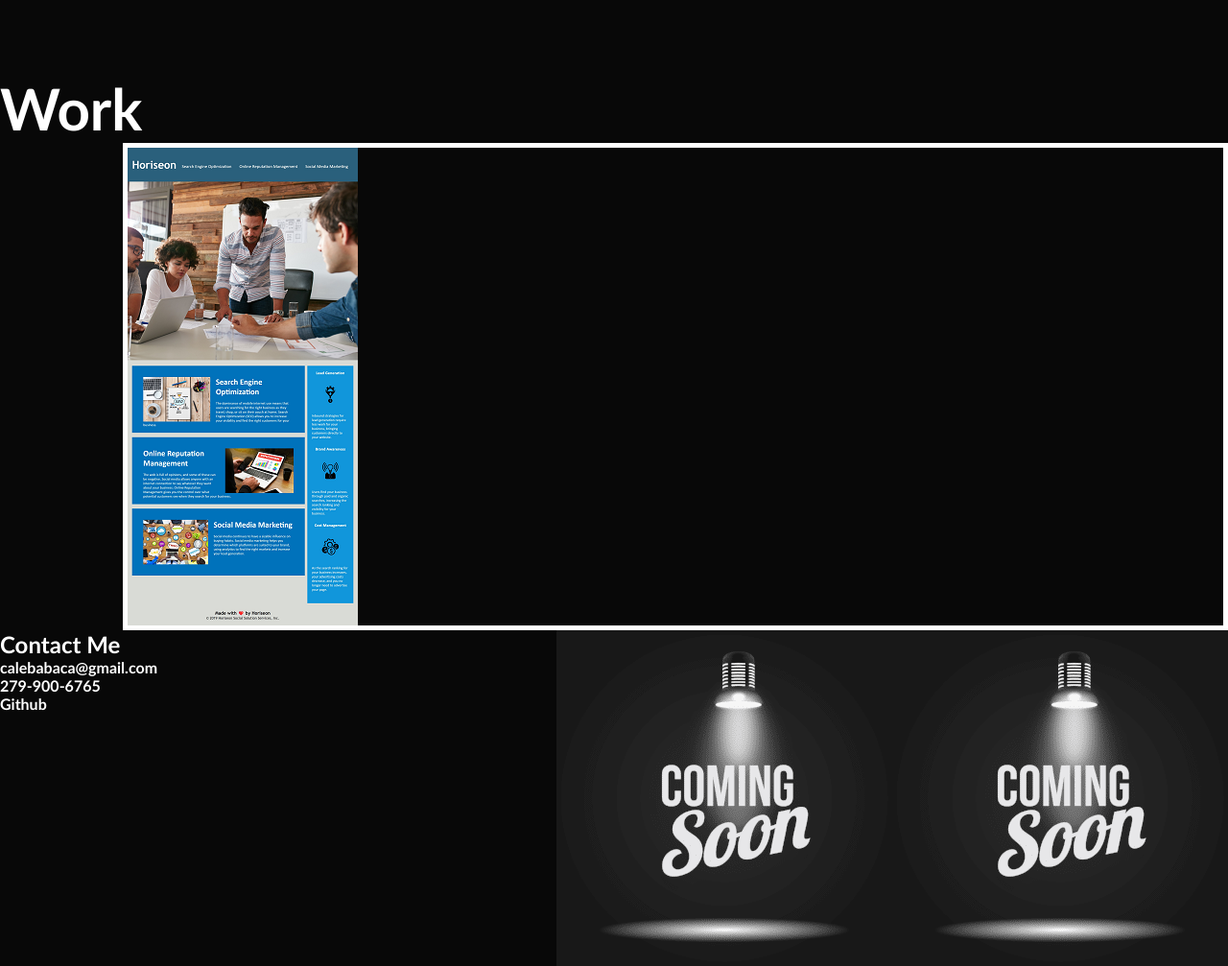
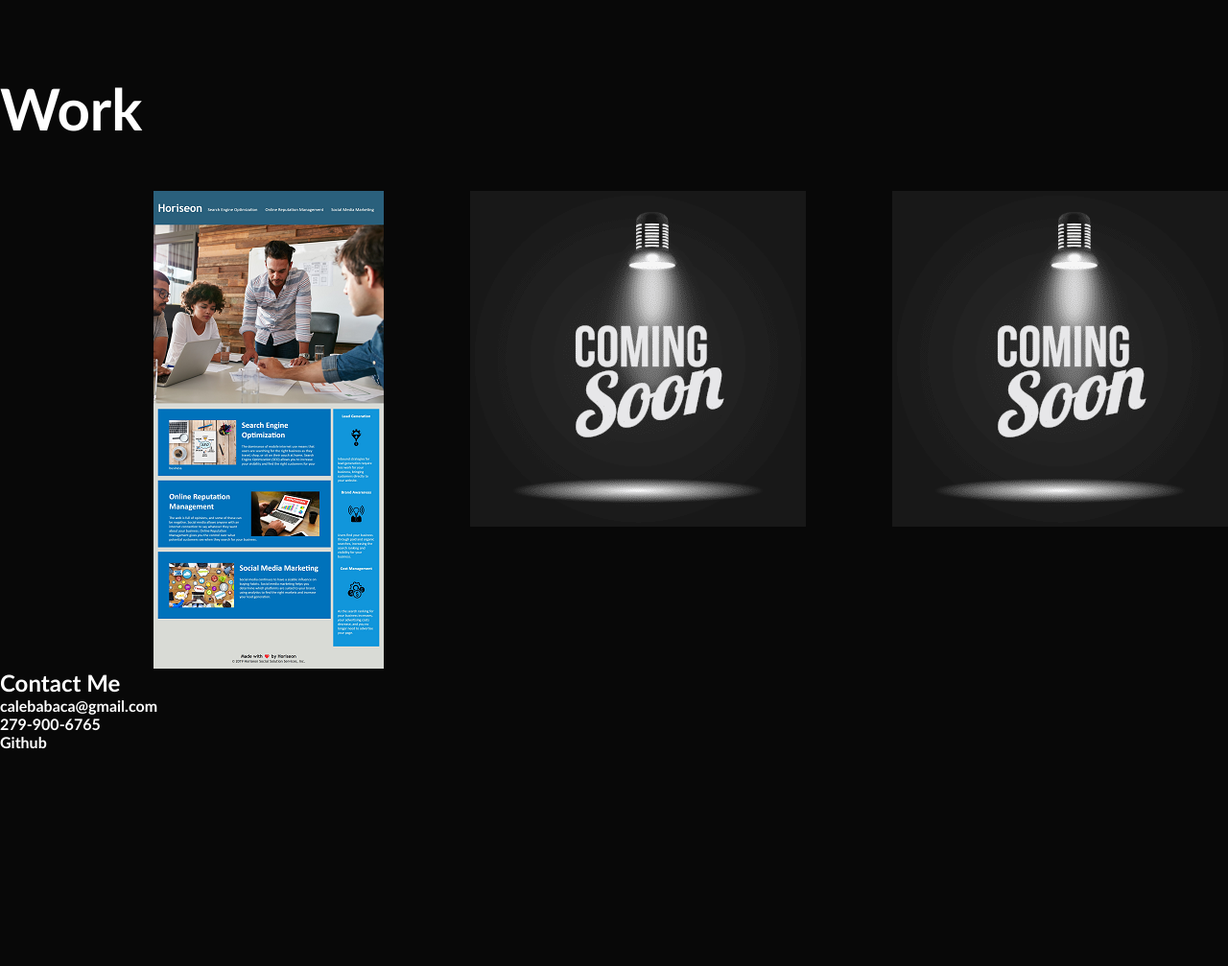
Before and after one commit to Caleb-A-B/Professional-Portfolio, a plain HTML site: page index.html in a window 1280 px wide. Shown: the part 1073-2080 px from the top of the page at 96% size. After the commit the page ends 1856 px from the top, so only its background shows below. Drawn offline with Linux system fonts and the light colour scheme.

Commit message:
fixed gallery

```diff
--- a/assets/style.css
+++ b/assets/style.css
@@ -22,13 +22,13 @@ nav{
     justify-content: space-between;
     flex-wrap: wrap;
 }
-nav ul li {
+nav li {
     display: inline-block;
     list-style: none;
     margin: 10px 20px;
 
 }
-nav ul li a{
+nav li a{
     color: #fff;
     text-decoration: none;
     font-size: 18px;
@@ -73,11 +73,20 @@ flex-basis: 30%;
     justify-content: space-between;
 
 }
-.worklist{
+
+.test2{
+    display: flex;
+    flex-direction: column;
+
+
+}
+
+.work-list{
   display: grid;
   grid-template-columns: repeat(auto-fit, minmax(250px, 1fr));
   grid-gap: 40px;
   margin-top: 50px;
+  flex:1;
 }
 /*contact section*/
 .contact{
@@ -89,4 +98,8 @@ flex-basis: 30%;
     border: 5px solid white;
     display: flex;
     margin-left: 10%;
+    background-image:url(/assets/images/Horiseon\ image\ 1......png);
 }
+.work-item-1{
+
+}
--- a/index.html
+++ b/index.html
@@ -12,12 +12,11 @@
             <!--links to sections on-->
             <nav>
                 <h1>Caleb Baca</h1>
-                <ul>
                     <li><a href="#">Home</a></li>
                     <li><a href="#about">About Me</a></li>
                     <li><a href="#work">Work</a></li>
                     <li><a href="#Contact">Contact</a></li>
-                </ul>
+
             </nav>
 
         </div>
@@ -36,12 +35,13 @@
             </div>
         </div>
     </div>
+
     <section id="work">
-        <div id="container">
+       <section class="test2"> <!-- <div id="container"> -->
            <h1 class="sub-title">Work</h1>
         <!--work gallery-->
             <div class="work-list">
-                <div class="work-item">
+                <div class="work-item-1">
                     <a href="https://caleb-a-b.github.io/Horiseon/">
                     <img src="assets/images/Horiseon image 1......png" alt="Horiseon-image">
                     </a>
@@ -57,7 +57,7 @@
                     </a>
                 </div>
             </div>
-        </div>
+        </section><!-- </div>     -->
     </section>
     <!--contact info-->
     <section id="Contact" alt text="contact information">
```
